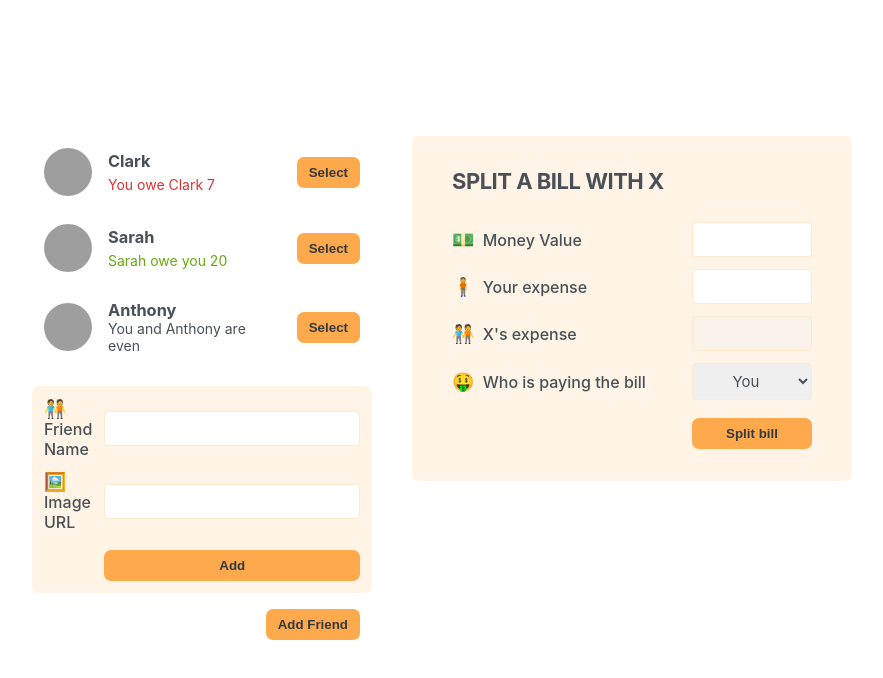
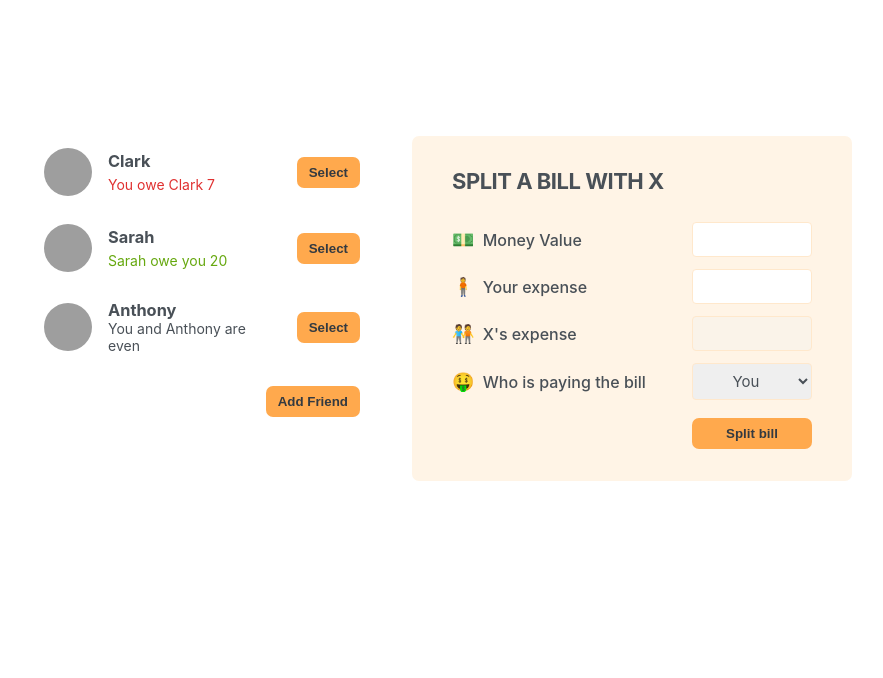
Before and after one commit to TaushifReza/06-eat-n-split, a React (Create React App) app: page / in a window 1280 px wide. Shown: the top 678 px of the page, without its empty margins (198-1081 px from the left). Built offline with nearby package versions, Linux system fonts and the light colour scheme; grey boxes are pictures that could not be loaded.

Commit message:
Make Add Frined form toggable

```diff
--- a/src/App.js
+++ b/src/App.js
@@ -1,3 +1,5 @@
+import { useState } from "react";
+
 const initialFriends = [
   {
     id: 118836,
@@ -19,14 +21,30 @@
   },
 ];
 
+function Button({ children, onClick }) {
+  return (
+    <button className="button" onClick={onClick}>
+      {children}
+    </button>
+  );
+}
+
 export default function App() {
+  const [showAddFriend, setShowAddFriend] = useState(false);
+
+  function handleShowAddFriend() {
+    setShowAddFriend((show) => !show);
+  }
+
   return (
     <div>
       <div className="app">
         <div className="sidebar">
           <FriendList />
-          <FormAddFriend />
-          <Button>Add Friend</Button>
+          {showAddFriend && <FormAddFriend />}
+          <Button onClick={handleShowAddFriend}>
+            {showAddFriend ? "Close" : "Add Friend"}
+          </Button>
         </div>
         <FormSplitBill />
       </div>
@@ -71,10 +89,6 @@
   );
 }
 
-function Button({ children }) {
-  return <button className="button">{children}</button>;
-}
-
 function FormAddFriend() {
   return (
     <form className="form-add-friend">
```
